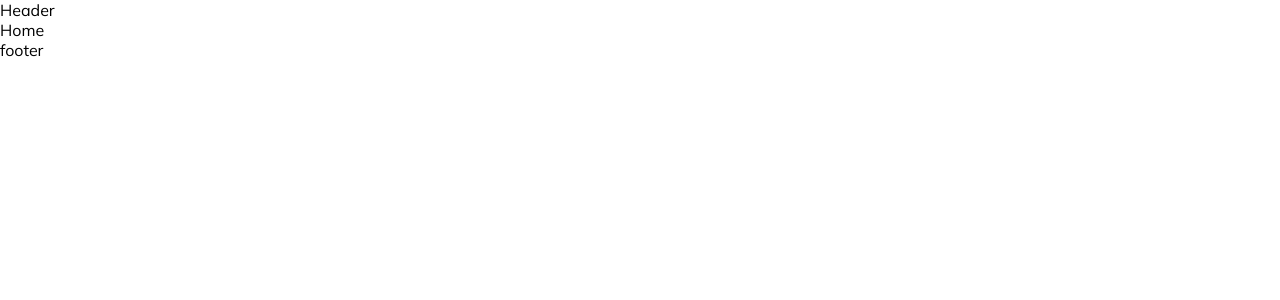
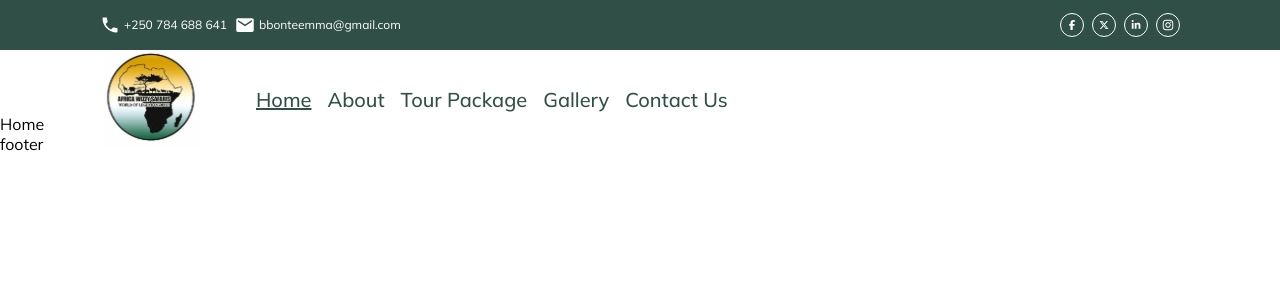
Before and after one commit to brunowzz/africa-wizzy-safaris, a React (Vite) app: page / in a window 1280 px wide. Shown: the top 300 px of the page. Built offline with nearby package versions, Linux system fonts and the light colour scheme.

Commit message:
feat: add header

```diff
--- a/src/components/Header/index.jsx
+++ b/src/components/Header/index.jsx
@@ -1,3 +1,63 @@
+import Logo from '../../assets/logo.svg'
+import { Link, useLocation } from 'react-router-dom'
+
+import InfoContact from '../InfoContact'
+import SocialLinks from '../SocialLinks'
+
+import * as S from './style'
+
 export default function Header() {
-    return <div>Header</div>
+    const { pathname } = useLocation()
+
+    return (
+        <S.ContainerHeader>
+            <S.ContainerSocialLinks>
+                <InfoContact />
+
+                <SocialLinks />
+            </S.ContainerSocialLinks>
+
+            <S.ContainerNavigationLinks>
+                <figure>
+                    <Link to="/">
+                        <S.Img src={Logo} alt="logo" />
+                    </Link>
+                </figure>
+
+                <S.NavigationLinks>
+                    <Link to="/" className={pathname === '/' ? 'isHere' : ''}>
+                        Home
+                    </Link>
+
+                    <Link
+                        to="/about"
+                        className={pathname === '/about' ? 'isHere' : ''}
+                    >
+                        About
+                    </Link>
+
+                    <Link
+                        to="/tour-package"
+                        className={pathname === '/tour-package' ? 'isHere' : ''}
+                    >
+                        Tour Package
+                    </Link>
+
+                    <Link
+                        to="/gallery"
+                        className={pathname === '/gallery' ? 'isHere' : ''}
+                    >
+                        Gallery
+                    </Link>
+
+                    <Link
+                        to="/contact-us"
+                        className={pathname === '/contact-us' ? 'isHere' : ''}
+                    >
+                        Contact Us
+                    </Link>
+                </S.NavigationLinks>
+            </S.ContainerNavigationLinks>
+        </S.ContainerHeader>
+    )
 }
--- /dev/null
+++ b/src/components/Header/style.js
@@ -0,0 +1,49 @@
+import styled from 'styled-components'
+
+export const ContainerHeader = styled.header`
+    height: 7.1rem;
+`
+
+export const ContainerSocialLinks = styled.section`
+    display: flex;
+    align-items: center;
+    justify-content: space-between;
+    height: 3.1rem;
+    padding: 0 6.25rem;
+    background: #304f47;
+`
+
+export const ContainerNavigationLinks = styled.section`
+    display: flex;
+    align-items: center;
+    gap: 3.5rem;
+    padding: 0 6.5rem;
+`
+
+export const Img = styled.img`
+    width: 6rem;
+    height: 6rem;
+`
+
+export const NavigationLinks = styled.nav`
+    display: flex;
+    align-items: center;
+    gap: 1rem;
+
+    a {
+        font-size: 1.25rem;
+        font-weight: 500;
+        line-height: 120%;
+        color: #304f47;
+        cursor: pointer;
+        transition: all 0.2s ease-in-out;
+
+        &:hover {
+            opacity: 0.6;
+        }
+    }
+
+    .isHere {
+        text-decoration: underline;
+    }
+`
--- /dev/null
+++ b/src/components/InfoContact/index.jsx
@@ -0,0 +1,31 @@
+import CustomIcon from '../CustomIcon'
+
+import * as S from './style'
+
+export default function InfoContact({ dark, column }) {
+    return (
+        <S.ContainerLinks column={column}>
+            <S.LinkStyle dark={dark}>
+                <CustomIcon
+                    icon="call"
+                    size={20}
+                    color={dark ? '#304F47' : '#fff'}
+                />
+                +250 784 688 641
+            </S.LinkStyle>
+
+            <S.LinkStyle
+                href="mailto:bbonteemma@gmail.com"
+                target="_blank"
+                dark={dark}
+            >
+                <CustomIcon
+                    icon="mail"
+                    size={20}
+                    color={dark ? '#304F47' : '#fff'}
+                />
+                bbonteemma@gmail.com
+            </S.LinkStyle>
+        </S.ContainerLinks>
+    )
+}
--- /dev/null
+++ b/src/components/InfoContact/style.js
@@ -0,0 +1,21 @@
+import styled from 'styled-components'
+
+export const ContainerLinks = styled.nav`
+    display: flex;
+    flex-direction: ${(props) => (props.column ? 'column' : 'row')};
+    gap: 8px;
+`
+
+export const LinkStyle = styled.a`
+    display: flex;
+    align-items: center;
+    gap: 4px;
+    font-size: ${(props) => (props.dark ? '16px' : '12px')};
+    color: ${(props) => (props.dark ? '#304F47' : '#fff')};
+    cursor: pointer;
+    transition: all 0.2s ease-in-out;
+
+    &:hover {
+        opacity: 0.8;
+    }
+`
--- /dev/null
+++ b/src/components/SocialLinks/index.jsx
@@ -0,0 +1,49 @@
+import CustomIcon from '../CustomIcon'
+
+import * as S from './style'
+
+export default function SocialLinks({ dark }) {
+    return (
+        <S.ContainerSocial>
+            <a href="#" target="_blank">
+                <S.ButtonLinks>
+                    <CustomIcon
+                        icon="facebook"
+                        size={dark ? '22' : '10'}
+                        color={dark ? '#304F47' : '#fff'}
+                    />
+                </S.ButtonLinks>
+            </a>
+
+            <a href="#" target="_blank">
+                <S.ButtonLinks>
+                    <CustomIcon
+                        icon="twitter"
+                        size={dark ? '22' : '10'}
+                        color={dark ? '#304F47' : '#fff'}
+                    />
+                </S.ButtonLinks>
+            </a>
+
+            <a href="#" target="_blank">
+                <S.ButtonLinks>
+                    <CustomIcon
+                        icon="linkedin"
+                        size={dark ? '22' : '10'}
+                        color={dark ? '#304F47' : '#fff'}
+                    />
+                </S.ButtonLinks>
+            </a>
+
+            <a href="#" target="_blank">
+                <S.ButtonLinks>
+                    <CustomIcon
+                        icon="instagram"
+                        size={dark ? '24' : '12'}
+                        color={dark ? '#304F47' : '#fff'}
+                    />
+                </S.ButtonLinks>
+            </a>
+        </S.ContainerSocial>
+    )
+}
--- /dev/null
+++ b/src/components/SocialLinks/style.js
@@ -0,0 +1,24 @@
+import styled from 'styled-components'
+
+export const ContainerSocial = styled.nav`
+    display: flex;
+    align-items: center;
+    gap: ${(props) => (props.dark ? '0.9rem' : '0.5rem')};
+`
+
+export const ButtonLinks = styled.button`
+    display: flex;
+    justify-content: center;
+    align-items: center;
+    width: ${(props) => (props.dark ? '3.1rem' : '1.5rem')};
+    height: ${(props) => (props.dark ? '3.1rem' : '1.5rem')};
+    background: transparent;
+    border: 1px solid ${(props) => (props.dark ? '#304F47' : '#fff')};
+    border-radius: 100%;
+    cursor: pointer;
+    transition: all 0.2s ease-in-out;
+
+    &:hover {
+        border: 1px solid #000;
+    }
+`
--- a/src/styles/GlobalStyle.js
+++ b/src/styles/GlobalStyle.js
@@ -7,4 +7,8 @@ export const GlobalStyle = createGlobalStyle`
         box-sizing: border-box;
         font-family: "Mulish", sans-serif;
     }
+
+    a {
+        text-decoration: none;
+    }
 `
```
